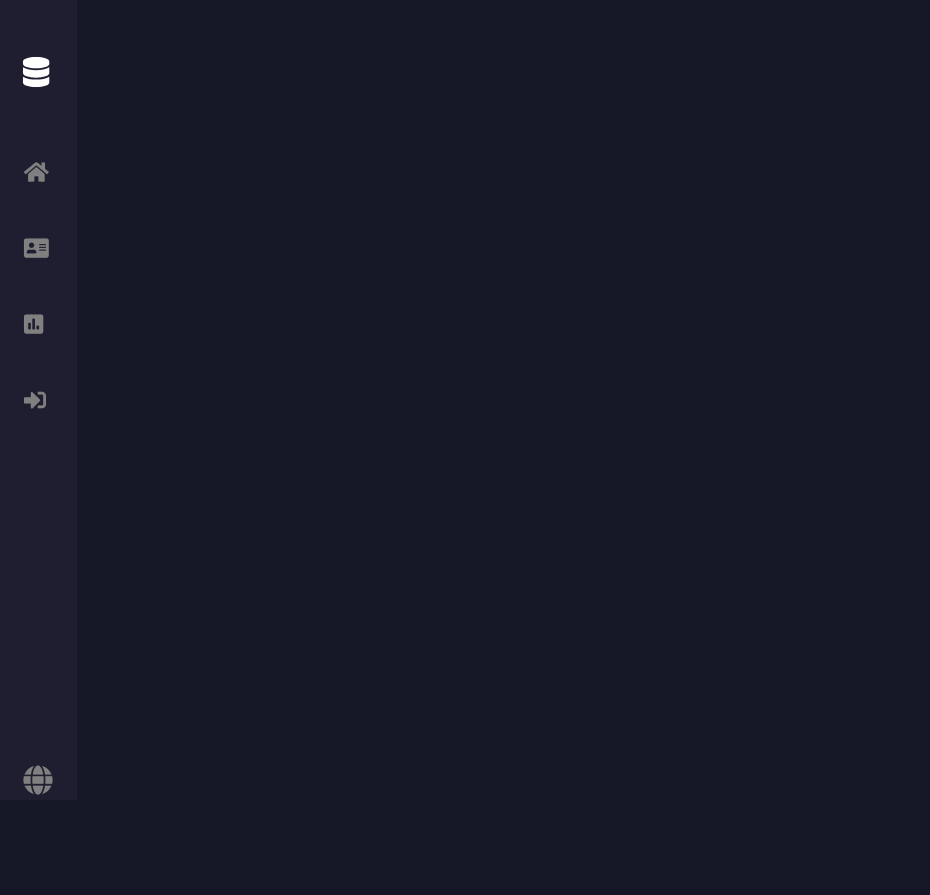
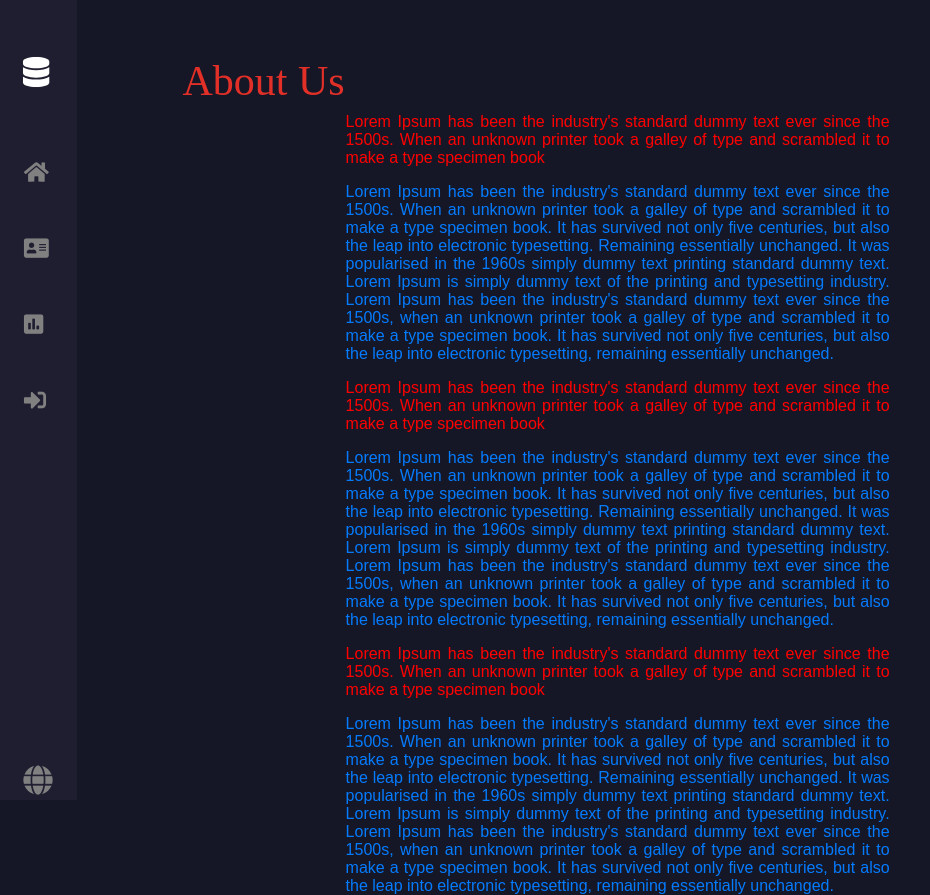
Before and after one commit to maverick0701/coviDbReact, a React (Create React App) app: page /AboutUs in a window 1280 px wide. Shown: the whole page, without its empty margins (0-930 px from the left). Before the commit the page ends 808 px from the top, so only its background shows below. Built offline with nearby package versions, Linux system fonts and the light colour scheme; a web font is replaced by a local one.

Commit message:
added about me

```diff
--- a/src/App.css
+++ b/src/App.css
@@ -803,4 +803,24 @@ a:hover {
   }
 }
 
+.posHead {
+  position: relative;
+  top: 6%;
+  left: 5%;
+}
+@import url("https://fonts.googleapis.com/css2?family=Josefin+Sans:ital,wght@1,300&display=swap");
+#AboutUsBox {
+  /* border: 2px solid white; */
+  height: 760px;
+  position: relative;
+  left: 20%;
+  top: 5%;
+  width: 50%;
+  color: #057bfe;
+  font-family: "Josefin Sans", sans-serif;
+  text-align: justify;
+}
+.ques {
+  color: red;
+}
 /* //this is storage */
--- /dev/null
+++ b/src/components/AboutUs.js
@@ -0,0 +1,75 @@
+import React, { Component } from "react";
+
+class AboutUs extends Component {
+  render() {
+    return (
+      <div>
+        <div className="stateName posHead">About Us</div>
+        <div id="AboutUsBox">
+          <p className="ques">
+            Lorem Ipsum has been the industry's standard dummy text ever since
+            the 1500s. When an unknown printer took a galley of type and
+            scrambled it to make a type specimen book
+          </p>
+          <p className="Abans">
+            {" "}
+            Lorem Ipsum has been the industry's standard dummy text ever since
+            the 1500s. When an unknown printer took a galley of type and
+            scrambled it to make a type specimen book. It has survived not only
+            five centuries, but also the leap into electronic typesetting.
+            Remaining essentially unchanged. It was popularised in the 1960s
+            simply dummy text printing standard dummy text. Lorem Ipsum is
+            simply dummy text of the printing and typesetting industry. Lorem
+            Ipsum has been the industry's standard dummy text ever since the
+            1500s, when an unknown printer took a galley of type and scrambled
+            it to make a type specimen book. It has survived not only five
+            centuries, but also the leap into electronic typesetting, remaining
+            essentially unchanged.
+          </p>
+          <p className="ques">
+            Lorem Ipsum has been the industry's standard dummy text ever since
+            the 1500s. When an unknown printer took a galley of type and
+            scrambled it to make a type specimen book
+          </p>
+          <p className="Abans">
+            {" "}
+            Lorem Ipsum has been the industry's standard dummy text ever since
+            the 1500s. When an unknown printer took a galley of type and
+            scrambled it to make a type specimen book. It has survived not only
+            five centuries, but also the leap into electronic typesetting.
+            Remaining essentially unchanged. It was popularised in the 1960s
+            simply dummy text printing standard dummy text. Lorem Ipsum is
+            simply dummy text of the printing and typesetting industry. Lorem
+            Ipsum has been the industry's standard dummy text ever since the
+            1500s, when an unknown printer took a galley of type and scrambled
+            it to make a type specimen book. It has survived not only five
+            centuries, but also the leap into electronic typesetting, remaining
+            essentially unchanged.
+          </p>
+          <p className="ques">
+            Lorem Ipsum has been the industry's standard dummy text ever since
+            the 1500s. When an unknown printer took a galley of type and
+            scrambled it to make a type specimen book
+          </p>
+          <p className="Abans">
+            {" "}
+            Lorem Ipsum has been the industry's standard dummy text ever since
+            the 1500s. When an unknown printer took a galley of type and
+            scrambled it to make a type specimen book. It has survived not only
+            five centuries, but also the leap into electronic typesetting.
+            Remaining essentially unchanged. It was popularised in the 1960s
+            simply dummy text printing standard dummy text. Lorem Ipsum is
+            simply dummy text of the printing and typesetting industry. Lorem
+            Ipsum has been the industry's standard dummy text ever since the
+            1500s, when an unknown printer took a galley of type and scrambled
+            it to make a type specimen book. It has survived not only five
+            centuries, but also the leap into electronic typesetting, remaining
+            essentially unchanged.
+          </p>
+        </div>
+      </div>
+    );
+  }
+}
+
+export default AboutUs;
--- a/src/components/Screen.js
+++ b/src/components/Screen.js
@@ -1,6 +1,15 @@
 import React, { Component } from "react";
 import { BrowserRouter as Router, Link, Route, Switch } from "react-router-dom";
-import { Home, State, Dashboard, Login, Chat, SignUp, Sidebar } from "./index";
+import {
+  Home,
+  State,
+  Dashboard,
+  Login,
+  Chat,
+  SignUp,
+  Sidebar,
+  AboutUs,
+} from "./index";
 
 class Screen extends Component {
   render() {
@@ -45,6 +54,13 @@ class Screen extends Component {
                 return <Chat {...props} />;
               }}
             />
+            <Route
+              exact
+              path="/AboutUs"
+              render={(props) => {
+                return <AboutUs {...props} />;
+              }}
+            />
           </Switch>
         </div>
       </Router>
--- a/src/components/index.js
+++ b/src/components/index.js
@@ -25,7 +25,7 @@ import Login from "./login";
 import Chat from "./Chat";
 import SignUp from "./SignUp";
 import OxygenLIst from "./oxygenLIst";
-
+import AboutUs from "./AboutUs";
 export {
   Sidebar,
   Screen,
@@ -55,5 +55,6 @@ export {
   Login,
   Chat,
   SignUp,
+  AboutUs,
 };
 //Thiis is bar chart
```
